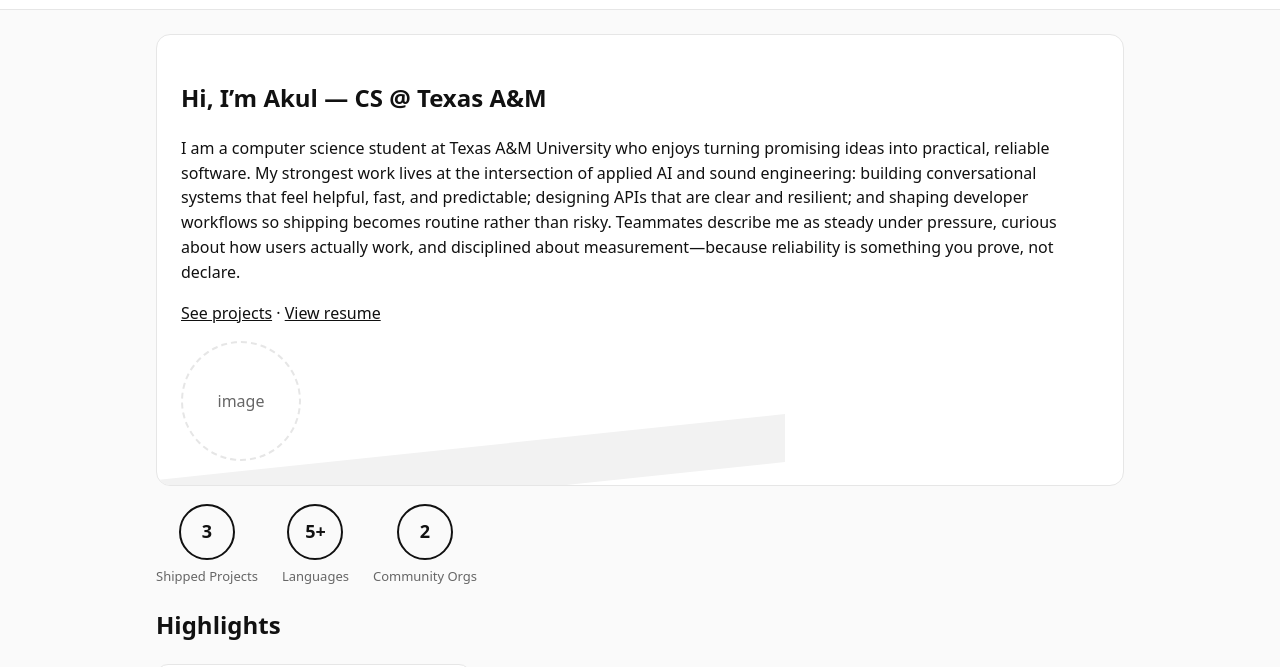
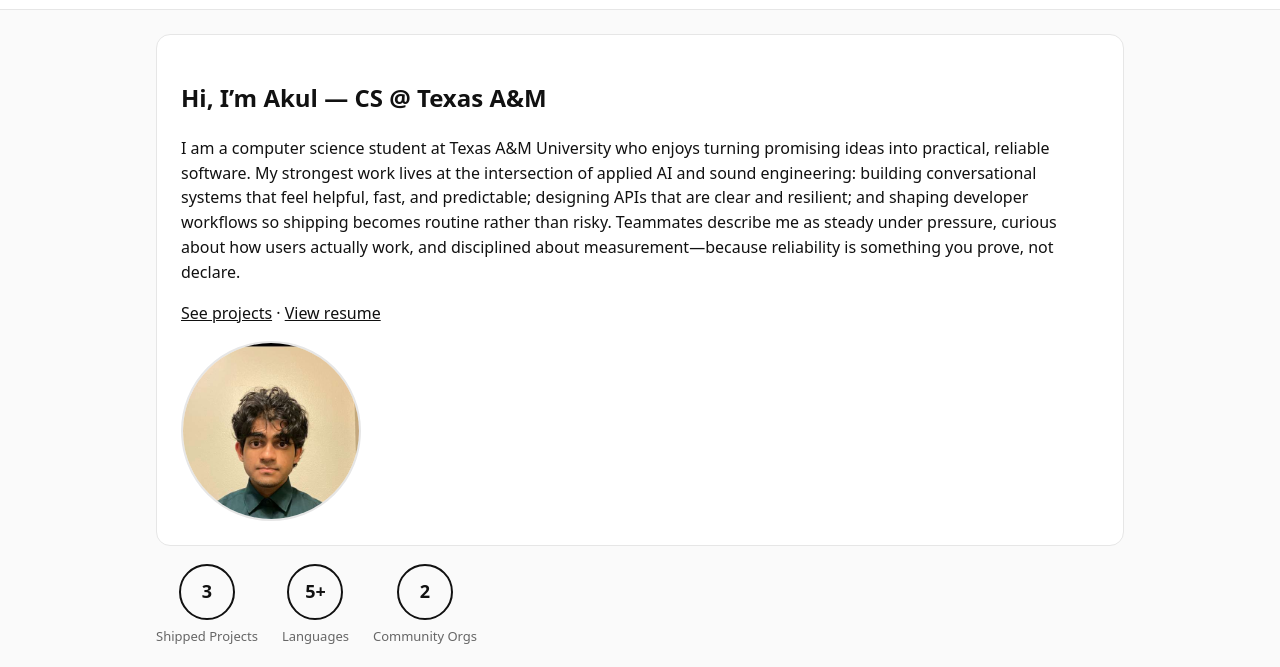
Before and after one commit to CSCE331-Fall2025-900-911/project1-akul.ranjan.1, a plain HTML site: page index.html in a window 1280 px wide. Shown: the part 54-721 px from the top of the page. Drawn offline with Linux system fonts and the light colour scheme.

Commit message:
added image on main page

```diff
--- a/css/style-classic.css
+++ b/css/style-classic.css
@@ -30,7 +30,6 @@ nav a[aria-current="page"], nav a:hover{background:#f6f6f6; border-color:var(--b
 main{max-width:1000px; margin:0 auto; padding:24px 16px 60px}
 footer{border-top:1px solid var(--border); color:var(--muted); text-align:center; padding:16px}
 
-/* HERO with subtle angled ribbon */
 .hero{
   position:relative; overflow:hidden; background:var(--panel);
   border:1px solid var(--border); border-radius:14px; padding:24px; margin-bottom:16px;
@@ -44,7 +43,6 @@ footer{border-top:1px solid var(--border); color:var(--muted); text-align:center
   display:grid; place-items:center; margin-top:12px; color:var(--muted)
 }
 
-/* Stats row (3 chips) */
 .stats{display:flex; gap:24px; list-style:none; padding:0; margin:18px 0}
 .stats li{text-align:center}
 .stats strong{
@@ -53,26 +51,22 @@ footer{border-top:1px solid var(--border); color:var(--muted); text-align:center
 }
 .stats span{display:block; font-size:13px; color:var(--muted)}
 
-/* Cards (offset rhythm) */
 .cards{display:grid; grid-template-columns:repeat(3,1fr); gap:12px}
 .card{background:var(--panel); border:1px solid var(--border); border-radius:12px; padding:14px}
 .cards .card:nth-child(2){transform:translateY(6px)}
 .cards .card:nth-child(3){transform:translateY(12px)}
 
-/* Logos (pills) */
 .logos{display:flex; flex-wrap:wrap; gap:8px; list-style:none; padding:0; margin:18px 0}
 .logos a{
   display:inline-block; padding:6px 10px; border:1px solid var(--border);
   border-radius:999px; text-decoration:none; background:#fff;
 }
 
-/* Pull quote */
 .pullquote{
   margin:12px 0 0; padding:12px 16px; background:#fff;
   border:1px solid var(--border); border-left:3px solid var(--text);
 }
 
-/* Portfolio zig-zag */
 .filters{display:flex; gap:8px; margin:8px 0 16px}
 .filters button{
   padding:6px 10px; border:1px solid var(--border); border-radius:999px; background:#fff; cursor:pointer
@@ -88,14 +82,12 @@ footer{border-top:1px solid var(--border); color:var(--muted); text-align:center
 }
 .project.alt{flex-direction:row-reverse}
 
-/* Qualifications */
 .resume, .narrative, .quick-facts{
   background:var(--panel); border:1px solid var(--border); border-radius:12px; padding:14px;
 }
 .quick-facts{margin:8px 0 16px}
 .skills ul{columns:2; margin-top:6px}
 
-/* Service timeline */
 .timeline{position:relative; margin:8px 0 16px}
 .timeline::before{
   content:""; position:absolute; left:50%; top:0; bottom:0; width:2px; background:var(--border)
@@ -116,7 +108,6 @@ footer{border-top:1px solid var(--border); color:var(--muted); text-align:center
   text-align:center; border:1px dashed var(--border); border-radius:12px; padding:14px;
 }
 
-/* Responsive */
 @media (max-width:900px){
   .cards{grid-template-columns:1fr}
   .project, .project.alt{flex-direction:column}
@@ -126,3 +117,25 @@ footer{border-top:1px solid var(--border); color:var(--muted); text-align:center
   .entry.left::after, .entry.right::after{display:none}
   .skills ul{columns:1}
 }
+
+
+.hero { position: relative; }
+.hero::before { z-index: -1; }
+.hero > * { position: relative; z-index: 1; }
+
+.hero-graphic {
+  width: 180px;
+  height: 180px;
+  border-radius: 50%;
+  overflow: hidden;
+  border: 2px solid var(--border);
+  display: block;
+}
+
+.hero-graphic img {
+  width: 100%;
+  height: 100%;
+  display: block;
+  object-fit: cover;
+  object-position: 50% 34%;
+}
--- a/index.html
+++ b/index.html
@@ -26,7 +26,9 @@
       <h1 id="hero-title">Hi, I’m Akul — CS @ Texas A&amp;M</h1>
       <p>I am a computer science student at Texas A&M University who enjoys turning promising ideas into practical, reliable software. My strongest work lives at the intersection of applied AI and sound engineering: building conversational systems that feel helpful, fast, and predictable; designing APIs that are clear and resilient; and shaping developer workflows so shipping becomes routine rather than risky. Teammates describe me as steady under pressure, curious about how users actually work, and disciplined about measurement—because reliability is something you prove, not declare. </p>
       <p><a href="portfolio.html">See projects</a> · <a href="qualifications.html">View resume</a></p>
-      <div class="hero-graphic" aria-hidden="true">image</div>
+      <div class="hero-graphic" aria-hidden="true"><img src="img/akulgreenpic.jpg" alt="Akul Ranjan" width="240" height="240" loading="eager">
+
+      </div>
     </section>
 
     <section aria-labelledby="stats-title">
```
Also changed, not shown: img/akulgreenpic.jpg (added).
